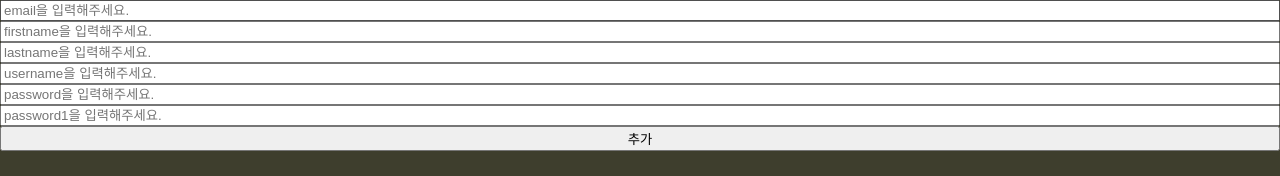
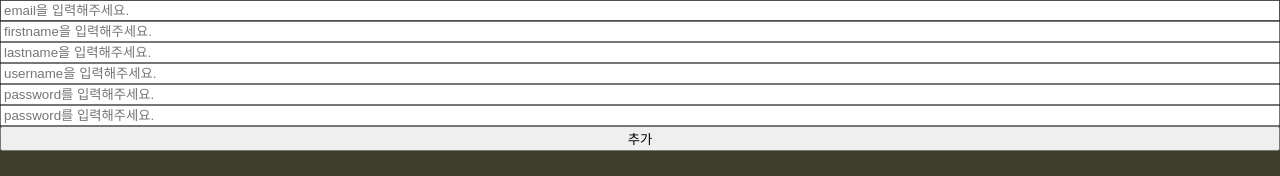
Before and after one commit to xowoony/thorn-to-do, a React (Create React App) app: page / in a window 1280 px wide. Shown: the top 176 px of the page. Built offline with nearby package versions, Linux system fonts and the light colour scheme.

Commit message:
경고 메시지 출력하기

```diff
--- a/src/ToDoList.tsx
+++ b/src/ToDoList.tsx
@@ -77,32 +77,41 @@ function ToDoList() {
           })}
           placeholder="email을 입력해주세요."
         />
-        <span>
-        {errors?.email?.message as string}
-        </span>
+        <span>{errors?.email?.message as string}</span>
         <input
-          {...register("firstname", { required: true })}
+          {...register("firstname", { required: "firstname을 입력해주세요." })}
           placeholder="firstname을 입력해주세요."
         />
+        <span>{errors?.firstname?.message as string}</span>
         <input
-          {...register("lastname", { required: true })}
+          {...register("lastname", { required: "lastname을 입력해주세요." })}
           placeholder="lastname을 입력해주세요."
         />
+        <span>{errors?.lastname?.message as string}</span>
         <input
-          {...register("username", { required: true, minLength: 3 })}
+          {...register("username", {
+            required: "username을 입력해주세요.",
+            minLength: 3,
+          })}
           placeholder="username을 입력해주세요."
         />
+        <span>{errors?.username?.message as string}</span>
         <input
-          {...register("password", { required: true, minLength: 10 })}
-          placeholder="password을 입력해주세요."
+          {...register("password", {
+            required: "password를 입력해주세요",
+            minLength: { value: 5, message: "5자 이상으로 설정해주세요" },
+          })}
+          placeholder="password를 입력해주세요."
         />
+        <span>{errors?.password?.message as string}</span>
         <input
-          {...register("password1", {
-            required: true,
-            minLength: { value: 5, message: "Your password is too short!" },
+          {...register("password_check", {
+            required: "password를 한번 더 입력해주세요",
+            minLength: { value: 5, message: "5자 이상으로 설정해주세요" },
           })}
-          placeholder="password1을 입력해주세요."
+          placeholder="password를 입력해주세요."
         />
+        <span>{errors?.password_check?.message as string}</span>
         <button>추가</button>
       </form>
     </div>
```
